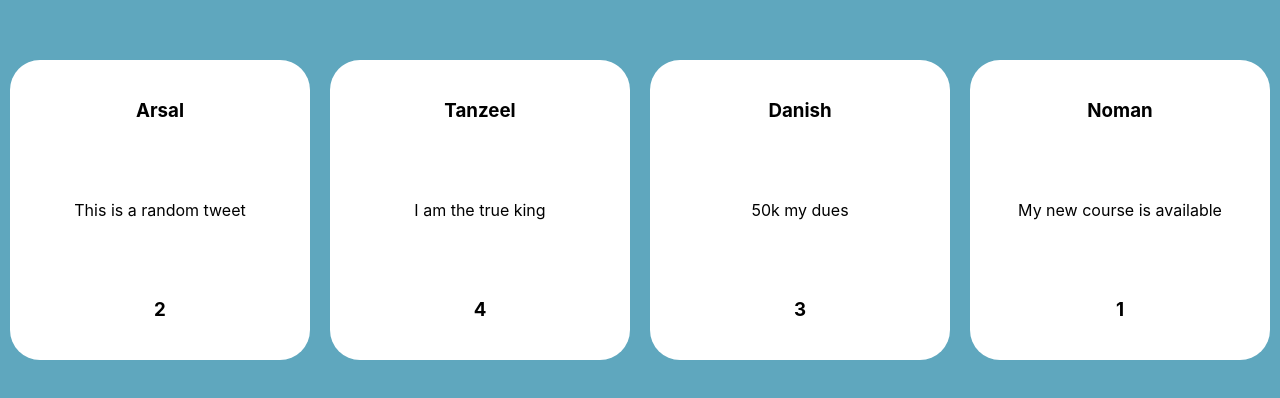
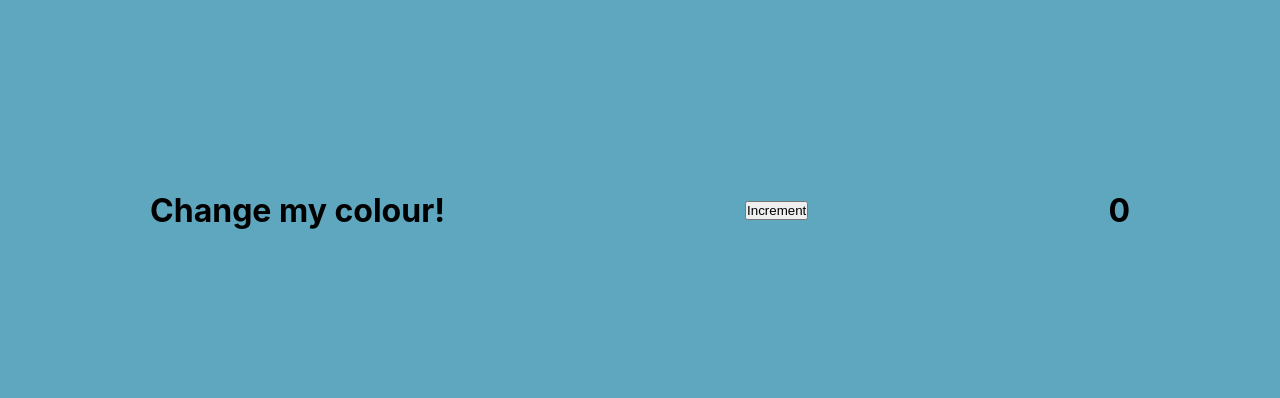
Before and after one commit to MArslan88/ProjectReact, a React (Create React App) app: page / in a window 1280 px wide. Shown: the part 190-588 px from the top of the page. Built offline with nearby package versions, Linux system fonts and the light colour scheme.

Commit message:
Button with counter and color chang accroding to condition

```diff
--- a/src/App.css
+++ b/src/App.css
@@ -17,3 +17,8 @@
   justify-content: space-around;
   align-items: center;
 }
+
+.red{
+  color: red;
+  font-size: 50px;
+}
--- a/src/App.js
+++ b/src/App.js
@@ -1,14 +1,22 @@
-import React from 'react';
+import React, {useState} from 'react';
 import Tweet from './Tweet';
 
 function App(){
 
+  const [isRed, setRed] = useState(false);
+  const [count, setCount] = useState(0);
+
+
+  const increment = () => {
+    setCount(count+1);
+    setRed(!isRed);
+  };
+
     return(
     <div className="app">
-      <Tweet name="Arsal" message="This is a random tweet" like="2"/>
-      <Tweet name="Tanzeel" message="I am the true king" like="4"/>
-      <Tweet name="Danish" message="50k my dues" like="3"/>
-      <Tweet name="Noman" message="My new course is available" like="1"/>
+      <h1 className={isRed ? "red" : ""}>Change my colour!</h1>
+      <button onClick={increment}>Increment</button>
+      <h1>{count}</h1>
     </div>
   );
 }
```
